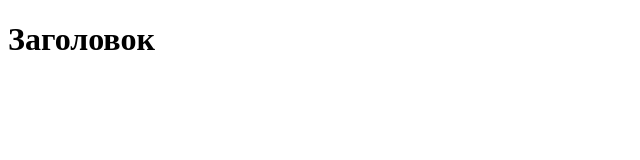
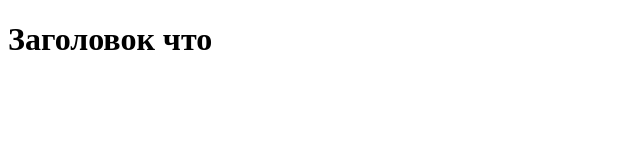
Before and after one commit to MuxammadAli96/project4, a plain HTML site: page index.html in a window 1280 px wide. Shown: the full height of the page, 0-640 px from the left. Drawn offline with Linux system fonts and the light colour scheme.

Commit message:
third commit

```diff
--- a/index.html
+++ b/index.html
@@ -7,6 +7,6 @@
     <title>Document</title>
 </head>
 <body>
-    <h1>Заголовок </h1>
+    <h1>Заголовок что </h1>
 </body>
 </html>
```
